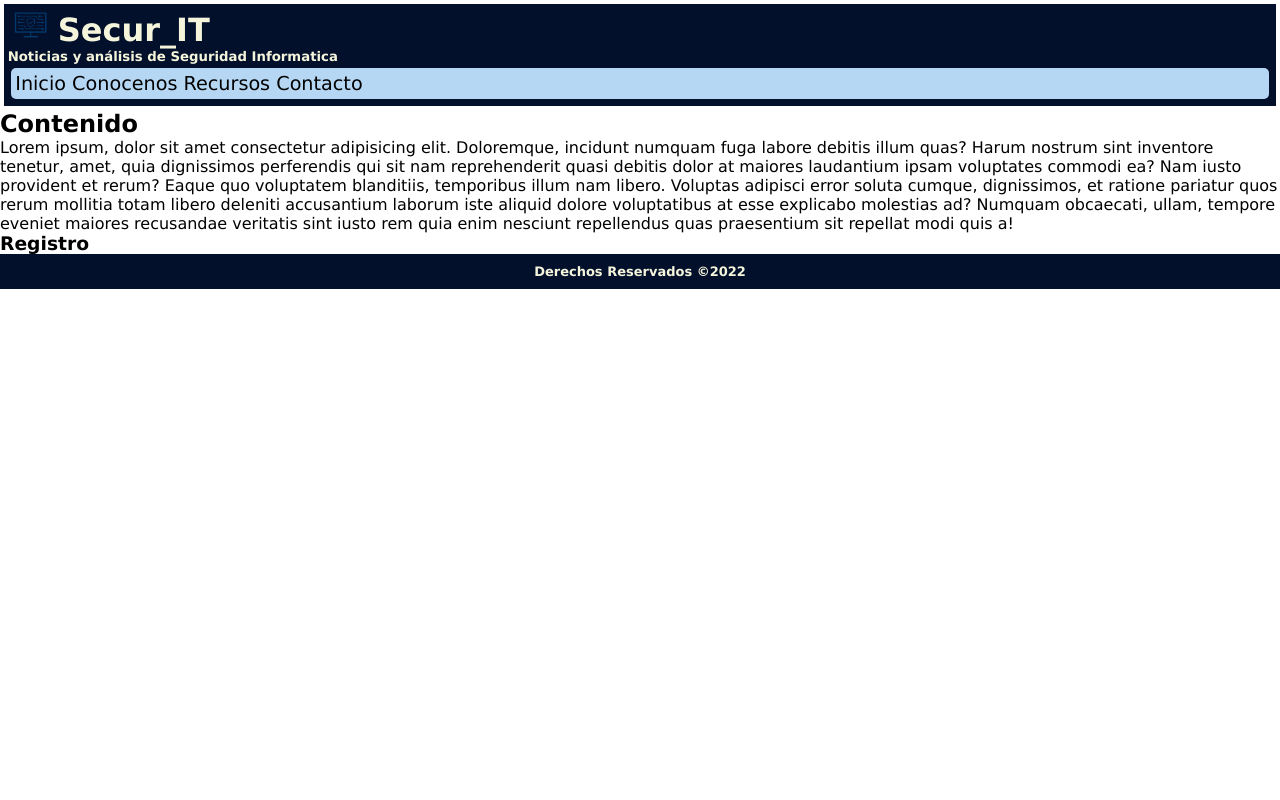
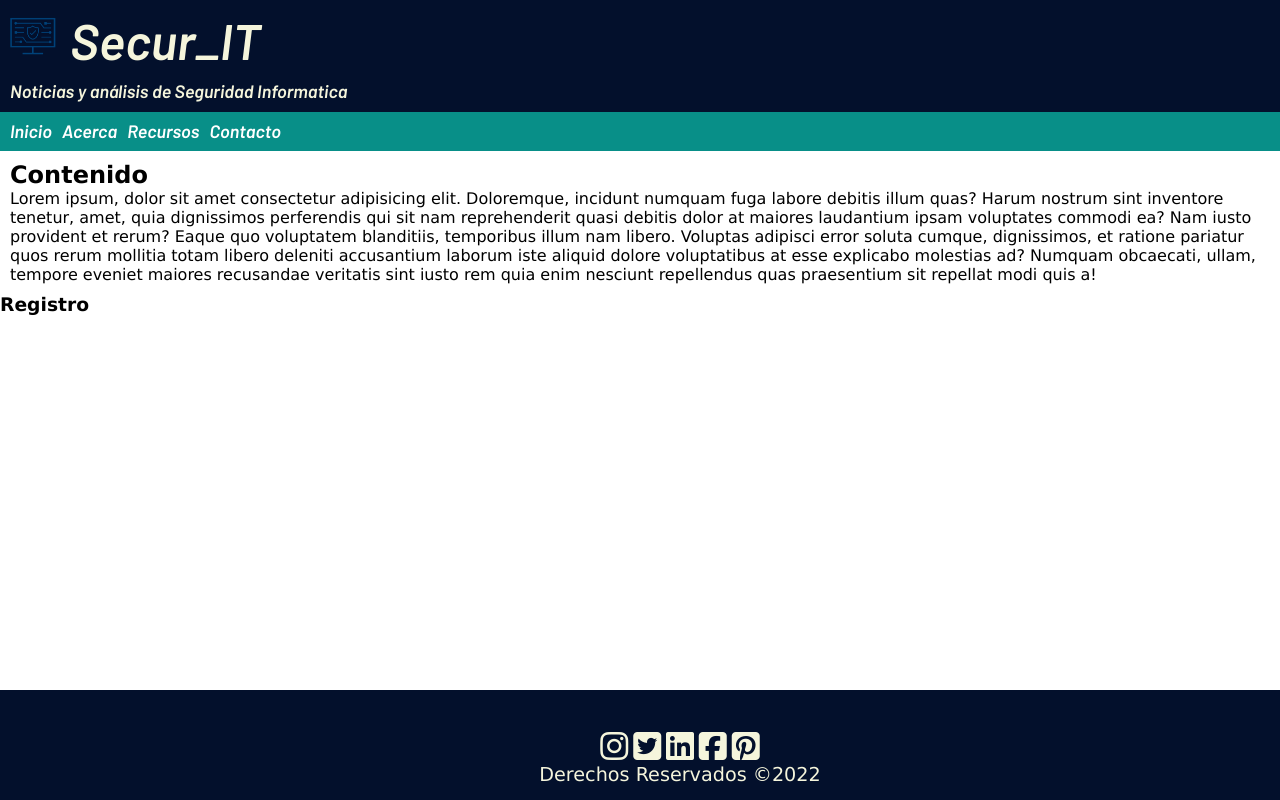
Before and after one commit to Villamarinji/TPO-CaC, a plain HTML site: page index.html in a window 1280 px wide. Drawn offline with Linux system fonts and the light colour scheme.

Commit message:
Arreglos en Nav y footer

```diff
--- a/CSS/estilos.css
+++ b/CSS/estilos.css
@@ -7,28 +7,76 @@
 .contenedor .header {
     background-color: #03102c;
     color: beige;
-    margin:0.3%;
-    padding: 0.3%;
+    margin:0;
+    padding: 0;
+    height: auto;
 }
+
+.contenedor .header h5{
+    padding-top: 5px;
+    margin: 5px;
+}
+
 .contenedor .header .nav{
-    background-color: rgb(181, 215, 243);
-    border-radius: 5px;
-    margin: 0.3%;
-    padding: 0.3%;
+    background-color: #088f88;
+    padding: 8px;
     font-size: 1.5vw;
-    left: 0;
+    display: block;
+    text-align: left;
+
 }
 .contenedor .header .nav a{
     text-decoration: none;
-    color: black;
+    color: white;
+    font-family: 'barlow', sans-serif;
+    font-size: 18px;
+    padding: 2px;
 }
+
+.contenedor .header .nav :hover{
+    background-color: #f5f5dc;
+    color: #03102c;
+    border-radius: 4px;
+    padding: 2px;
+}
+
+
 .inline{
     display:inline-block
 }
-.footer h3{
+
+.footer{
+    font-size: 1.5vw;
     background-color: #03102c;
+    font-family: 'Raleway', sans-serif;
     color: #f5f5dc;
+    width: 100%;
+    padding: 40px;
+    height: 30px;
+    text-align: center;
+    bottom: 0;
+    left: 0;
+    position: fixed;
+}
+
+.contenedor .header h1{
+    font-family: 'Barlow', sans-serif;
+    font-size: 50px;
+    padding-top: 10px;
+}
+
+.contenedor .header h4{
+    font-family: 'Barlow', sans-serif;
     padding: 10px;
-    text-align: center;
-    font-size: small;
+    font-size: 18px;
 }
+
+.contenedor .contenido {
+    padding: 10px;
+}
+
+.fa-instagram, .fa-square-twitter, .fa-square-facebook, .fa-square-pinterest,.fa-linkedin
+{    text-decoration: none;
+    color: #f5f5dc;
+    font-size: 2.5vw;
+}
--- a/index.html
+++ b/index.html
@@ -5,6 +5,7 @@
     <meta http-equiv="X-UA-Compatible" content="IE=edge">
     <meta name="viewport" content="width=device-width, initial-scale=1.0">
     <title>Secur_IT</title>
+    <script src="https://kit.fontawesome.com/4fa4a741e8.js" crossorigin="anonymous"></script>
     <link rel="stylesheet" href="CSS/estilos.css">
     <link  rel= "apple-touch-icon"  tamaños= "57x57"  href= "favicon/icono-manzana-57x57.png" >
     <link  rel= "apple-touch-icon"  tamaños= "60x60"  href= "favicon/manzana -icon-60x60.png" >
@@ -23,16 +24,19 @@
     <meta nombre  ="msapplication-TileColor"  content= "#ffffff" >
     <meta  nombre= "msapplication-TileImage"  content= "/ms-icon-144x144.png" >
     <meta name  = "tema-color"  content= "#ffffff" >
+    <link rel="preconnect" href="https://fonts.googleapis.com">
+    <link rel="preconnect" href="https://fonts.gstatic.com" crossorigin>
+    <link href="https://fonts.googleapis.com/css2?family=Barlow:ital,wght@1,600&family=Raleway:wght@500&display=swap" rel="stylesheet">
 </head>
 <body>
     <div class="contenedor">
         <header class="header">
-          <a href="index.html"><img src="IMG/Logo.png" alt="Logo" width="45px" ></a>
+          <a href="index.html"><img src="IMG/Logo.png" alt="Logo" width="65px" ></a>
             <H1 class="inline">Secur_IT</H1>
-            <h5>Noticias y análisis de Seguridad Informatica</h5>
+            <h4>Noticias y análisis de Seguridad Informatica</h4>
             <nav class="nav">
                 <a href="#">Inicio</a>
-                <a href="#">Conocenos</a>
+                <a href="#">Acerca</a>
                 <a href="#">Recursos</a>
                 <a href="#">Contacto</a>
             </nav>
@@ -43,13 +47,19 @@
 
         </main>
 
-        <aside class="sidebar">
+        <div class="sidebar">
             <h3>Registro</h3>
-        </aside>
+        </div>
     </div>
-
+    <div>
     <footer class="footer">
-        <h3>Derechos Reservados ©2022</h3>
+        <a href="http://www.instagram.com" alt="página instagram" target="_blank"><i class="fa-brands fa-instagram"></i></a>
+        <a href="http://www.twitter.com" alt="página twitter" target="_blank"><i class="fa-brands fa-square-twitter"></i></a>
+        <a href="http://www.linkedin.com" alt="página linkedin" target="_blank"><i class="fa-brands fa-linkedin"></i></a>
+        <a href="http://www.facebook.com" alt="página facebook" target="_blank"><i class="fa-brands fa-square-facebook"></i></a>
+        <a href="http://www.pinterest.com" alt="página pinterest" target="_blank"><i class="fa-brands fa-square-pinterest"></i></a>
+        <p>Derechos Reservados ©2022</p>
         </footer>
+    </div>
 </body>
 </html>
```
